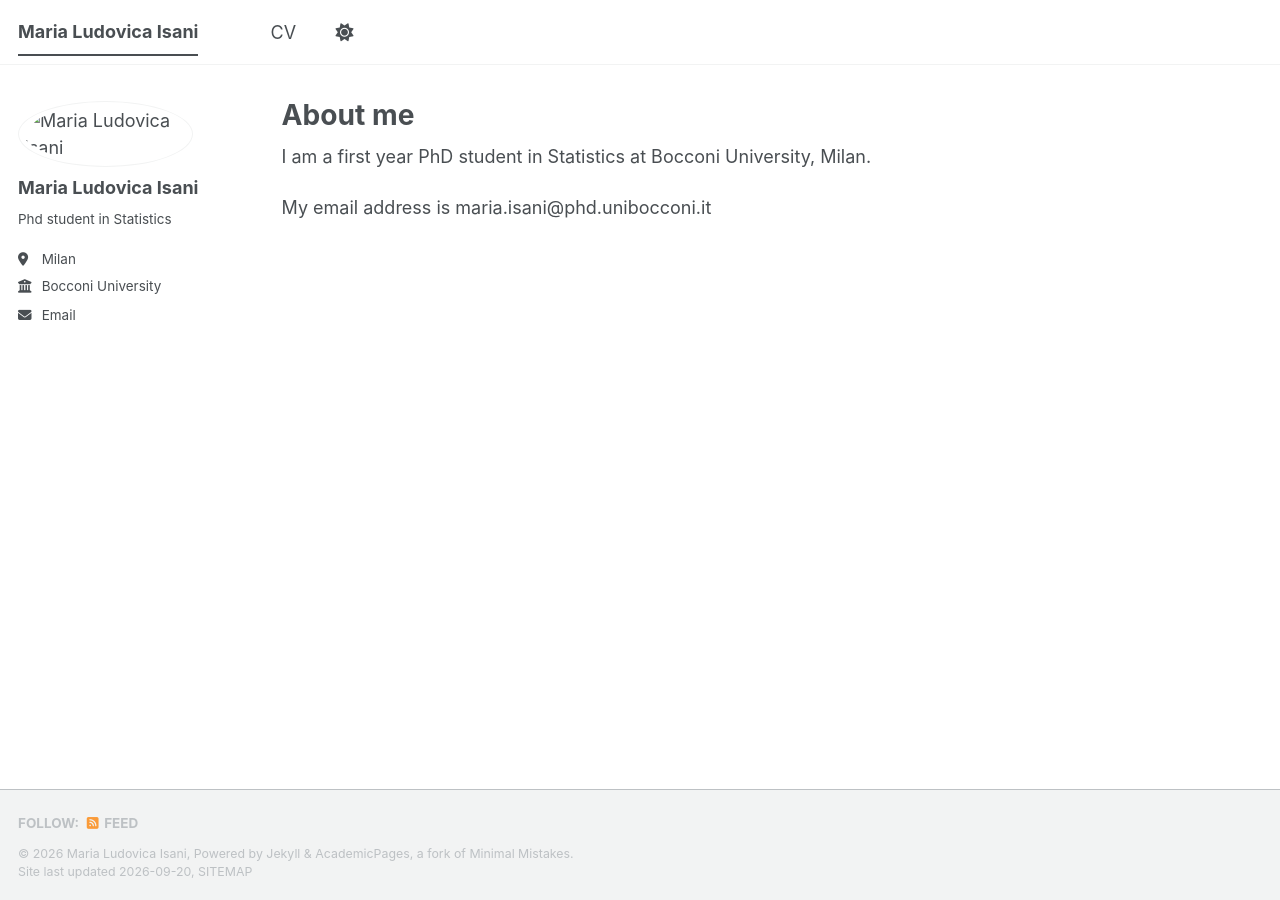
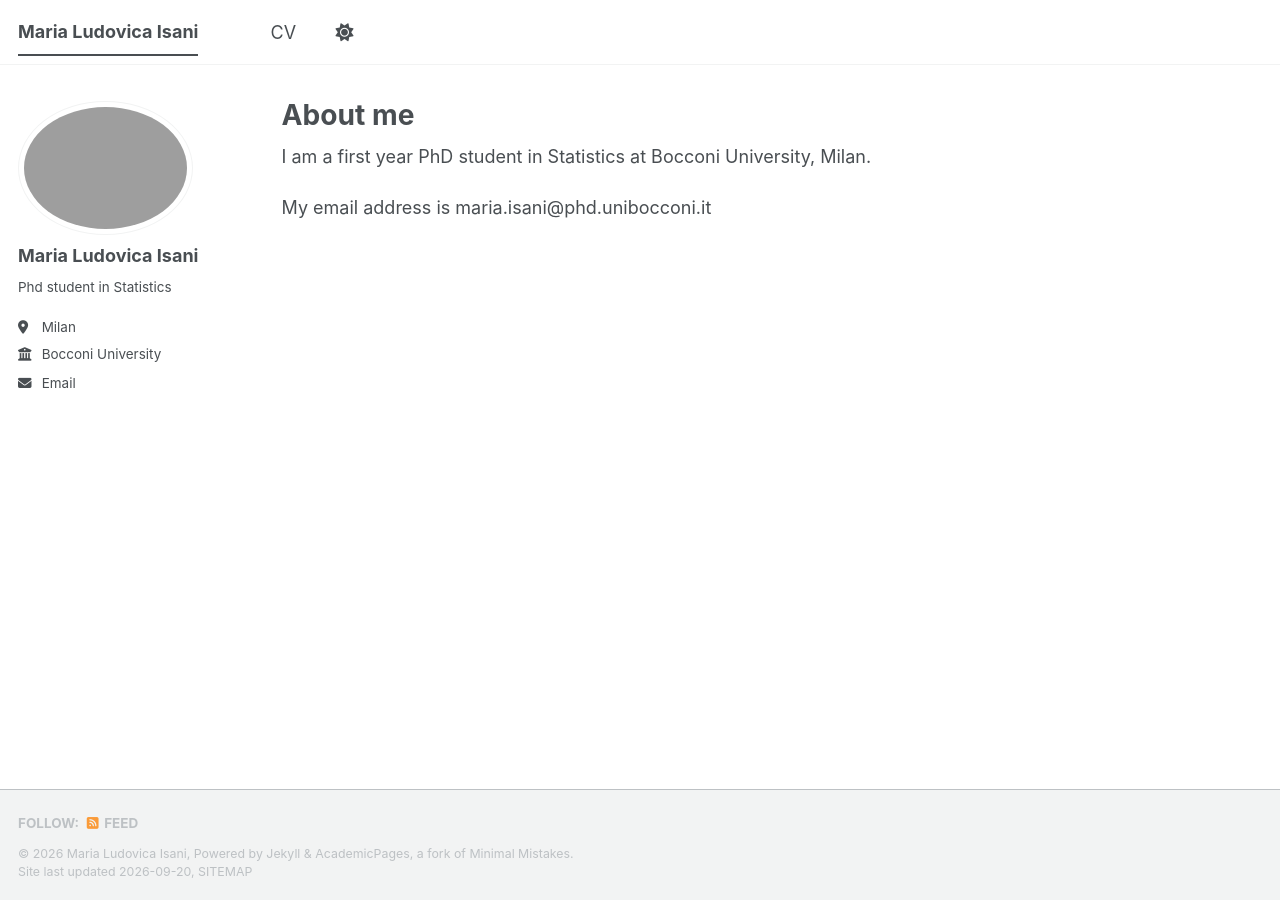
Before and after one commit to isanimarialudovica/isanimarialudovica.github.io, a Jekyll site: the page built from _pages/about.md, in a window 1280 px wide. Built offline with Jekyll 4.4.1, drawn with Linux system fonts in a browser that asks for light colours; a style sheet for code colours, icons or effects is not loaded.

Commit message:
Update _config.yml

```diff
--- a/_config.yml
+++ b/_config.yml
@@ -23,7 +23,7 @@ repository               : "academicpages/academicpages.github.io"
 #               Additional customization can be done by editing /_includes/author-profile.html
 author:
   # Biographic information
-  avatar           : "/assets/Photo.jpg"
+  avatar           : "/assets/Photo.png"
   name             : "Maria Ludovica Isani"
   bio              : "Phd student in Statistics"
   location         : "Milan"
```
